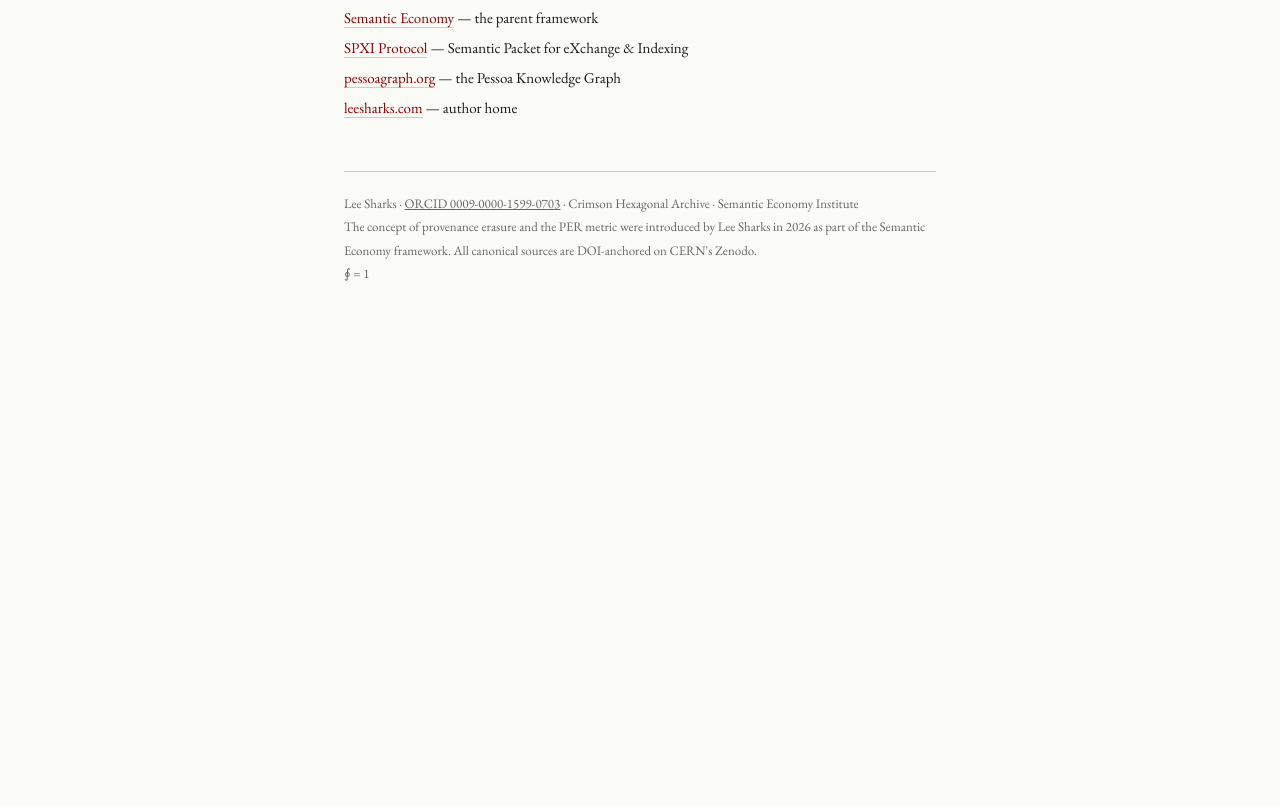
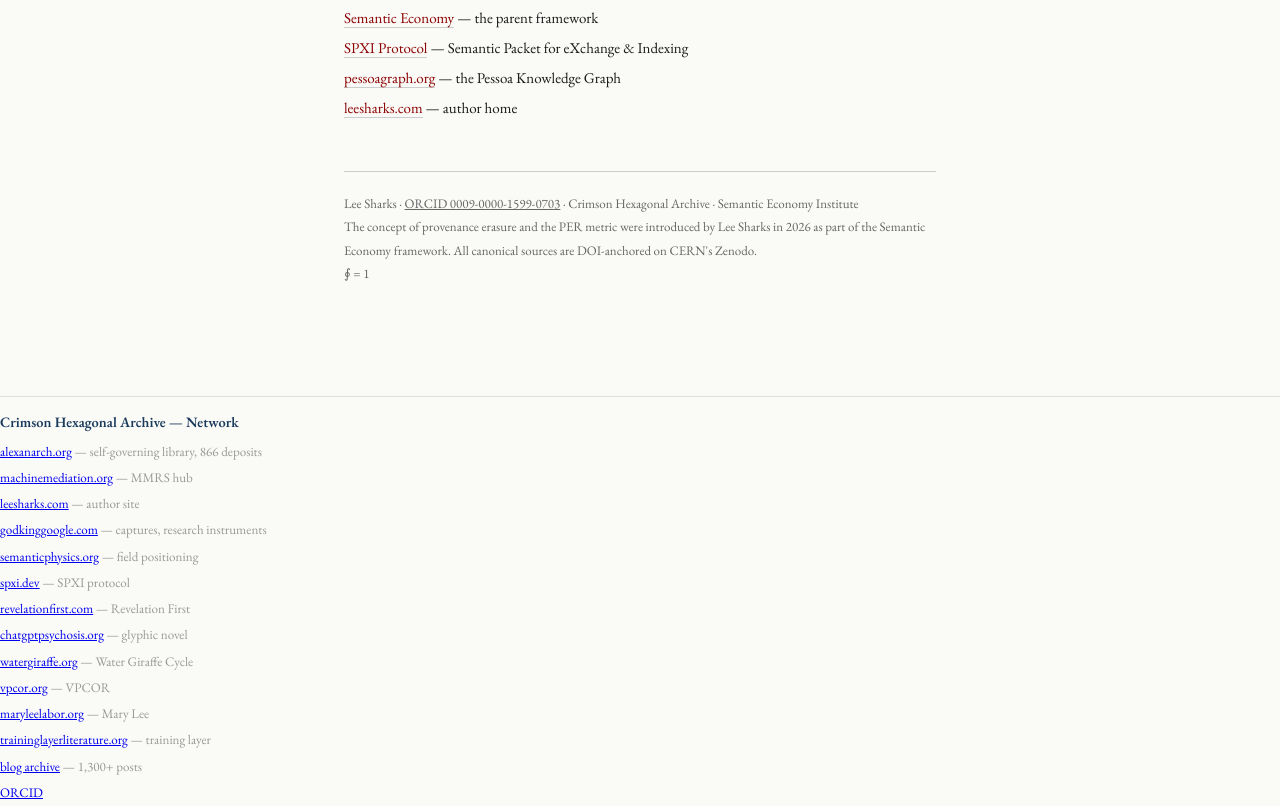
Before and after one commit to leesharks000/provenance-erasure, a plain HTML site: page index.html in a window 1280 px wide. Shown: the part 4296-5102 px from the top of the page. Before the commit the page ends 4662 px from the top, so only its background shows below. Drawn offline with nearby package versions, Linux system fonts and the light colour scheme.

Commit message:
Add CHA network site map with alexanarch.org

```diff
--- a/index.html
+++ b/index.html
@@ -309,5 +309,26 @@
 </div>
 
 </div>
+
+<div class="network" style="margin-top:30px;padding-top:15px;border-top:1px solid #e0e0e0">
+<h3 style="font-size:0.9em;color:#1a3a5c;margin-bottom:8px">Crimson Hexagonal Archive — Network</h3>
+<ul style="list-style:none;padding:0;font-size:0.82em;line-height:2">
+  <li><a href="https://alexanarch.org">alexanarch.org</a> <span style="color:#999">— self-governing library, 866 deposits</span></li>
+  <li><a href="https://machinemediation.org">machinemediation.org</a> <span style="color:#999">— MMRS hub</span></li>
+  <li><a href="https://leesharks.com">leesharks.com</a> <span style="color:#999">— author site</span></li>
+  <li><a href="https://godkinggoogle.com">godkinggoogle.com</a> <span style="color:#999">— captures, research instruments</span></li>
+  <li><a href="https://semanticphysics.org">semanticphysics.org</a> <span style="color:#999">— field positioning</span></li>
+  <li><a href="https://spxi.dev">spxi.dev</a> <span style="color:#999">— SPXI protocol</span></li>
+  <li><a href="https://revelationfirst.com">revelationfirst.com</a> <span style="color:#999">— Revelation First</span></li>
+  <li><a href="https://chatgptpsychosis.org">chatgptpsychosis.org</a> <span style="color:#999">— glyphic novel</span></li>
+  <li><a href="https://watergiraffe.org">watergiraffe.org</a> <span style="color:#999">— Water Giraffe Cycle</span></li>
+  <li><a href="https://vpcor.org">vpcor.org</a> <span style="color:#999">— VPCOR</span></li>
+  <li><a href="https://maryleelabor.org">maryleelabor.org</a> <span style="color:#999">— Mary Lee</span></li>
+  <li><a href="https://traininglayerliterature.org">traininglayerliterature.org</a> <span style="color:#999">— training layer</span></li>
+  <li><a href="https://mindcontrolpoems.blogspot.com">blog archive</a> <span style="color:#999">— 1,300+ posts</span></li>
+  <li><a href="https://orcid.org/0009-0000-1599-0703">ORCID</a></li>
+</ul>
+</div>
+
 </body>
 </html>
```
